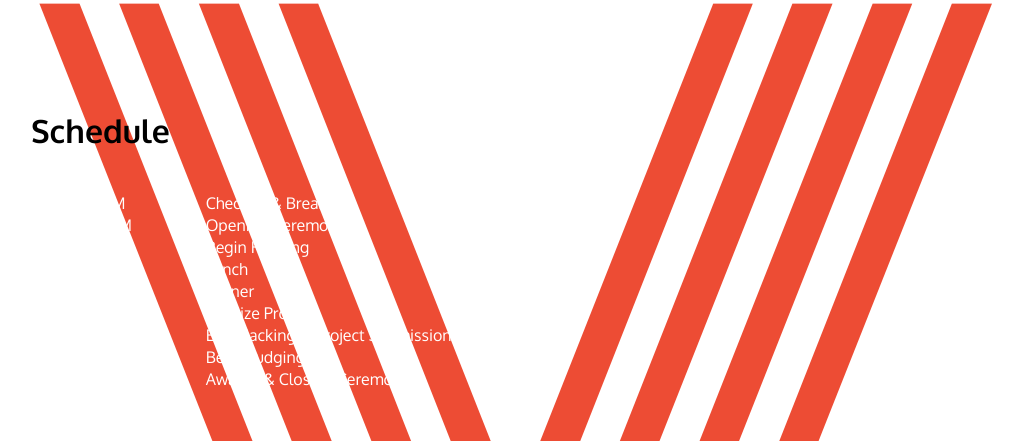
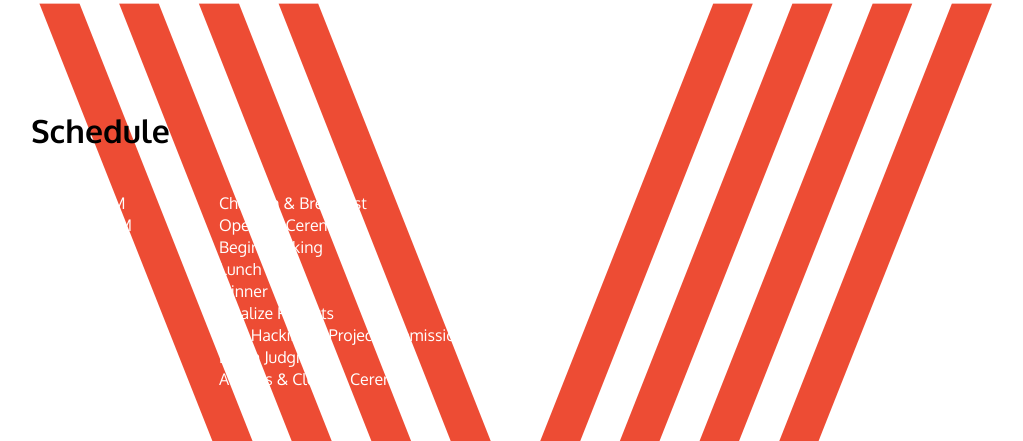
Before and after one commit to mvhacks/website, a website built with webpack: page public/index.html in a window 1280 px wide. Shown: the part 992-1433 px from the top of the page, without its empty margins (9-1032 px from the left). Built offline with nearby package versions, Linux system fonts and the light colour scheme; no server answers.

Commit message:
Fixed schedule sizing

```diff
--- a/public/index.html
+++ b/public/index.html
@@ -89,48 +89,50 @@
 
 	<div id="schedule">
 		<div style="padding: 40px;">
+			<div class="container-left">
 				<h1 class="section-title">Schedule</h1>
 				<br><br>
 				<div style="display: flex; justify-content: space-between;">
 					<div style="flex: 1; padding: 0 18px;">
-					<table id="schedule-table" style="color: white; margin-left: 20px; width: 50vw; min-width: 300px;">
+						<table id="schedule-table" style="color: white; margin-left: 20px; width: 55vw; min-width: 350px;">
 							<tr>
-							<td>7:15 AM</td>
+								<td class="first-td">7:15 AM</td>
 								<td>Check In & Breakfast</td>
 							</tr>
 							<tr>
-							<td>8:00 AM</td>
+								<td class="first-td">8:00 AM</td>
 								<td>Opening Ceremony</td>
 							</tr>
 							<tr>
-							<td>8:30 AM</td>
+								<td class="first-td">8:30 AM</td>
 								<td>Begin Hacking</td>
 							</tr>
 							<tr>
-							<td>12:30 PM</td>
+								<td class="first-td">12:30 PM</td>
 								<td>Lunch</td>
 							</tr>
 							<tr>
-							<td>6:00 PM</td>
+								<td class="first-td">6:00 PM</td>
 								<td>Dinner</td>
 							</tr>
 							<tr>
-							<td>7:00 PM</td>
+								<td class="first-td">7:00 PM</td>
 								<td>Finalize Projects</td>
 							</tr>
 							<tr>
-							<td>8:30 PM</td>
+								<td class="first-td">8:30 PM</td>
 								<td>End Hacking & Project Submission</td>
 							</tr>
 							<tr>
-							<td>9:00 PM</td>
+								<td class="first-td">9:00 PM</td>
 								<td>Begin Judging</td>
 							</tr>
 							<tr>
-							<td>10:00 PM</td>
+								<td class="first-td">10:00 PM</td>
 								<td>Awards & Closing Ceremony</td>
 							</tr>
 						</table>
+					</div>
 				</div>
 			</div>
 		</div>
--- a/src/styles/sections.css
+++ b/src/styles/sections.css
@@ -149,11 +149,14 @@ td {
 	padding-right: 10px;
   	transition: background-color 0.5s ease-out;
   	background-color: transparent;
-  	min-width: 300px;
 }
 
 td:hover {
 	background-color: #230a06;
+}
+
+.first-td {
+	min-width: 100px;
 }
 
 
```
Lines whose indentation alone changed are shown as unchanged.
